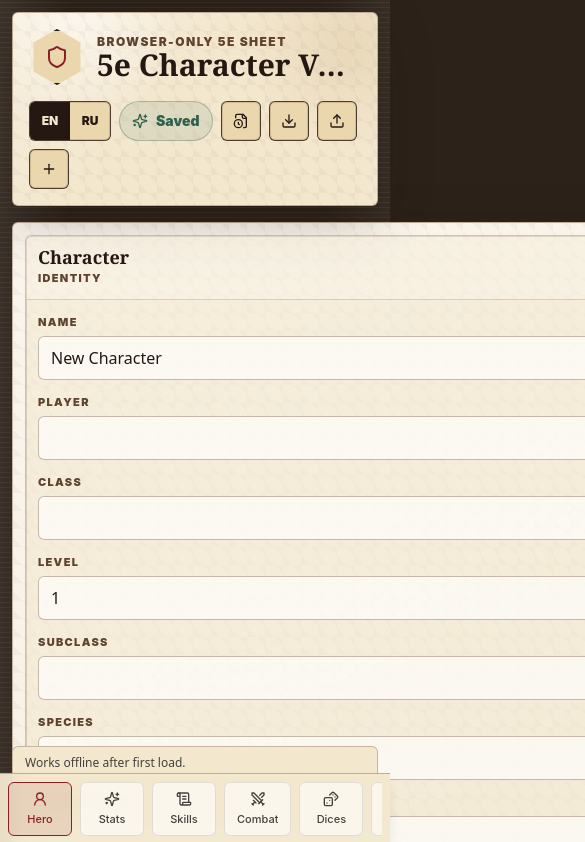
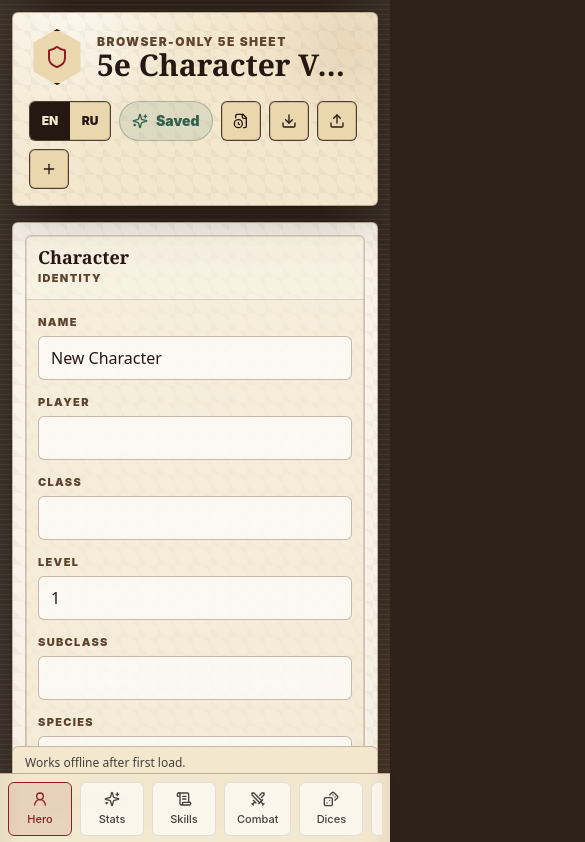
Before and after one commit to yudin-s/dnd-character-vault, a Next.js app in the folder dnd-character-vault/: page / in a window 390 px wide. Shown: the top 842 px of the page, 585 px wide, since content can reach past the window. Built offline with nearby package versions, Linux system fonts and the light colour scheme.

Commit message:
Fix mobile horizontal overflow

```diff
--- a/dnd-character-vault/app/globals.css
+++ b/dnd-character-vault/app/globals.css
@@ -11,13 +11,18 @@
 }
 
 html {
-  min-width: 320px;
+  width: 100%;
+  max-width: 100%;
+  overflow-x: hidden;
   background: #2c2219;
 }
 
 body {
+  width: 100%;
+  max-width: 100%;
   min-height: 100vh;
   margin: 0;
+  overflow-x: hidden;
   color: #251813;
   background:
     radial-gradient(circle at 18% 12%, rgba(140, 31, 36, 0.24), transparent 22rem),
--- a/dnd-character-vault/src/components/CharacterVault.jsx
+++ b/dnd-character-vault/src/components/CharacterVault.jsx
@@ -72,9 +72,9 @@
   }, []);
 
   return (
-    <main className="min-h-screen px-3 pb-28 pt-3 text-ink sm:px-5 sm:py-5 lg:px-7 lg:pb-6">
+    <main className="min-h-screen max-w-full overflow-x-hidden px-3 pb-28 pt-3 text-ink sm:px-5 sm:py-5 lg:px-7 lg:pb-6">
       <ServiceWorkerRegister />
-      <div className="mx-auto max-w-[1540px]">
+      <div className="mx-auto max-w-[1540px] min-w-0">
         <AppHeader
           status={t(`generic.status.${vault.statusKey || "saved"}`)}
           locale={locale}
@@ -100,39 +100,39 @@
           }}
         />
 
-        <div className="grid gap-4 xl:grid-cols-[minmax(0,1fr)_340px]">
-          <section className="paper-grain rounded-md border border-umber/35 p-3 shadow-sheet sm:p-4 lg:p-5">
-            <div className="grid gap-4">
-              <section id="identity" className="scroll-mt-4">
+        <div className="grid min-w-0 gap-4 xl:grid-cols-[minmax(0,1fr)_340px]">
+          <section className="paper-grain min-w-0 overflow-hidden rounded-md border border-umber/35 p-3 shadow-sheet sm:p-4 lg:p-5">
+            <div className="grid min-w-0 gap-4">
+              <section id="identity" className="min-w-0 scroll-mt-4">
                 <IdentityPanel character={vault.character} updatePath={vault.updatePath} t={t} />
               </section>
-              <div className="grid gap-4 2xl:grid-cols-[320px_minmax(0,1fr)_380px]">
-                <section id="abilities" className="scroll-mt-4">
+              <div className="grid min-w-0 gap-4 2xl:grid-cols-[320px_minmax(0,1fr)_380px]">
+                <section id="abilities" className="min-w-0 scroll-mt-4">
                   <AbilityPanel character={vault.character} updatePath={vault.updatePath} t={t} />
                 </section>
-                <section id="skills" className="scroll-mt-4">
+                <section id="skills" className="min-w-0 scroll-mt-4">
                   <SkillsPanel character={vault.character} updatePath={vault.updatePath} t={t} />
                 </section>
-                <section id="combat" className="scroll-mt-4">
+                <section id="combat" className="min-w-0 scroll-mt-4">
                   <CombatPanel character={vault.character} updatePath={vault.updatePath} t={t} />
                 </section>
               </div>
-              <div className="grid gap-4 2xl:grid-cols-2">
+              <div className="grid min-w-0 gap-4 2xl:grid-cols-2">
                 <AttacksPanel character={vault.character} updatePath={vault.updatePath} addItem={vault.addItem} removeItem={vault.removeItem} t={t} />
                 <ResourcesPanel character={vault.character} updatePath={vault.updatePath} addItem={vault.addItem} removeItem={vault.removeItem} t={t} />
               </div>
-              <section id="dices" className="scroll-mt-4">
+              <section id="dices" className="min-w-0 scroll-mt-4">
                 <DicePanel t={t} />
               </section>
-              <div className="grid gap-4 2xl:grid-cols-2">
-                <section id="inventory" className="scroll-mt-4">
+              <div className="grid min-w-0 gap-4 2xl:grid-cols-2">
+                <section id="inventory" className="min-w-0 scroll-mt-4">
                   <InventoryPanel character={vault.character} updatePath={vault.updatePath} t={t} />
                 </section>
-                <section id="spells" className="scroll-mt-4">
+                <section id="spells" className="min-w-0 scroll-mt-4">
                   <SpellsPanel character={vault.character} updatePath={vault.updatePath} addItem={vault.addItem} removeItem={vault.removeItem} t={t} />
                 </section>
               </div>
-              <section id="notes" className="scroll-mt-4">
+              <section id="notes" className="min-w-0 scroll-mt-4">
                 <NotesPanel character={vault.character} updatePath={vault.updatePath} t={t} />
               </section>
             </div>
--- a/dnd-character-vault/src/components/PwaInstallHint.jsx
+++ b/dnd-character-vault/src/components/PwaInstallHint.jsx
@@ -2,21 +2,21 @@
   if (isStandalone) return null;
 
   return (
-    <div className="fixed inset-x-0 bottom-16 z-30 px-3 pb-[env(safe-area-inset-bottom)] lg:hidden">
-      <div className="mx-auto flex max-w-md items-center justify-between gap-2 rounded-md border border-umber/30 bg-vellum px-3 py-2 text-xs text-stone-700">
+    <div className="fixed inset-x-0 bottom-16 z-30 max-w-full overflow-hidden px-3 pb-[env(safe-area-inset-bottom)] lg:hidden">
+      <div className="mx-auto flex max-w-md min-w-0 items-center justify-between gap-2 rounded-md border border-umber/30 bg-vellum px-3 py-2 text-xs text-stone-700">
         {canInstall ? (
           <>
-            <span>{t("pwa.installPrompt")}</span>
+            <span className="min-w-0">{t("pwa.installPrompt")}</span>
             <button
               type="button"
               onClick={onInstall}
-              className="rounded-md border border-oxblood/40 bg-oxblood px-2.5 py-1 text-[11px] font-ui font-semibold uppercase tracking-wide text-parchment transition hover:bg-oxblood/90"
+              className="shrink-0 rounded-md border border-oxblood/40 bg-oxblood px-2.5 py-1 text-[11px] font-ui font-semibold uppercase tracking-wide text-parchment transition hover:bg-oxblood/90"
             >
               {t("pwa.installButton")}
             </button>
           </>
         ) : (
-          <span>{t("pwa.offlineHint")}</span>
+          <span className="min-w-0">{t("pwa.offlineHint")}</span>
         )}
       </div>
     </div>
--- a/dnd-character-vault/src/components/form/Panel.jsx
+++ b/dnd-character-vault/src/components/form/Panel.jsx
@@ -9,11 +9,11 @@
 }) {
   return (
     <section
-      className={`fantasy-frame rounded-md border border-umber/25 bg-vellum/55 text-ink shadow-insetLine ${className}`.trim()}
+      className={`fantasy-frame min-w-0 max-w-full rounded-md border border-umber/25 bg-vellum/55 text-ink shadow-insetLine ${className}`.trim()}
     >
       <div className="border-b border-umber/20 bg-white/20 px-3 py-3 sm:px-4">
         <div className="flex flex-wrap items-center justify-between gap-2">
-          <div>
+          <div className="min-w-0">
             <h2 className="font-display text-lg font-bold leading-none text-ink">
               {title}
             </h2>
--- a/dnd-character-vault/src/components/history/HistoryPanel.jsx
+++ b/dnd-character-vault/src/components/history/HistoryPanel.jsx
@@ -3,13 +3,13 @@
 
 export default function HistoryPanel({ history, status, restoreSnapshot, clearLocal, t }) {
   return (
-    <aside className="paper-grain rounded-md border border-umber/35 p-4 shadow-sheet xl:sticky xl:top-4 xl:max-h-[calc(100vh-2rem)] xl:overflow-hidden">
+    <aside className="paper-grain min-w-0 max-w-full overflow-hidden rounded-md border border-umber/35 p-4 shadow-sheet xl:sticky xl:top-4 xl:max-h-[calc(100vh-2rem)]">
       <div className="flex items-start justify-between gap-3 border-b border-umber/20 pb-3">
-        <div>
+        <div className="min-w-0">
           <p className="font-ui text-xs font-black uppercase tracking-[0.12em] text-umber">{t("history.localOnly")}</p>
           <h2 className="font-display text-2xl font-bold leading-none">{t("history.title")}</h2>
         </div>
-        <span className="rounded-full border border-laurel/30 bg-laurel/10 px-3 py-1 font-ui text-xs font-black text-laurel">{status}</span>
+        <span className="max-w-28 shrink-0 truncate rounded-full border border-laurel/30 bg-laurel/10 px-3 py-1 font-ui text-xs font-black text-laurel">{status}</span>
       </div>
 
       <div className="scrollbar-thin mt-3 grid gap-2 xl:max-h-[calc(100vh-10rem)] xl:overflow-y-auto xl:pr-1">
--- a/dnd-character-vault/src/components/sheet/MobileQuickNav.jsx
+++ b/dnd-character-vault/src/components/sheet/MobileQuickNav.jsx
@@ -8,10 +8,10 @@
 
   return (
     <nav
-      className="lg:hidden fixed inset-x-0 bottom-0 z-40 border-t border-umber/35 bg-vellum/95 px-2 pb-[env(safe-area-inset-bottom)] pt-2 shadow-lg backdrop-blur"
+      className="fixed inset-x-0 bottom-0 z-40 max-w-full overflow-hidden border-t border-umber/35 bg-vellum/95 px-2 pb-[env(safe-area-inset-bottom)] pt-2 shadow-lg backdrop-blur lg:hidden"
       aria-label={label}
     >
-      <ul className="flex min-w-full gap-2 overflow-x-auto whitespace-nowrap pb-2">
+      <ul className="scrollbar-thin flex w-full min-w-0 max-w-full gap-2 overflow-x-auto overscroll-x-contain whitespace-nowrap pb-2">
         {sections.map((section) => {
           if (!section) return null;
           const isActive = section.id === activeSection;
--- a/dnd-character-vault/src/components/sheet/SkillsPanel.jsx
+++ b/dnd-character-vault/src/components/sheet/SkillsPanel.jsx
@@ -12,7 +12,7 @@
     >
       <div className="grid gap-1">
         {SKILLS.map((skill) => (
-          <div key={skill.key} className="grid grid-cols-[26px_minmax(0,1fr)_116px_44px] items-center gap-2 border-b border-umber/15 py-1.5 last:border-b-0">
+          <div key={skill.key} className="grid min-w-0 grid-cols-[26px_minmax(0,1fr)_minmax(0,116px)_44px] items-center gap-2 border-b border-umber/15 py-1.5 last:border-b-0">
             <Field
               type="checkbox"
               label={t(`skill.${skill.key}`)}
--- a/dnd-character-vault/src/components/sheet/SpellsPanel.jsx
+++ b/dnd-character-vault/src/components/sheet/SpellsPanel.jsx
@@ -28,7 +28,7 @@
         <Field label={t("panel.spells.attack")} value={spells.attackBonus} onChange={(value) => updatePath("spells.attackBonus", value)} />
         <Field label={t("panel.spells.focus")} value={spells.focus} onChange={(value) => updatePath("spells.focus", value)} />
       </div>
-      <div className="scrollbar-thin mt-3 grid grid-flow-col auto-cols-[72px] gap-2 overflow-x-auto pb-1">
+      <div className="scrollbar-thin mt-3 grid max-w-full min-w-0 grid-flow-col auto-cols-[72px] gap-2 overflow-x-auto pb-1">
         {SPELL_LEVELS.filter((level) => level > 0).map((level) => (
           <div key={level} className="rounded-md border border-umber/25 bg-white/20 p-2">
             <div className="font-ui text-[11px] font-black uppercase tracking-[0.12em] text-umber">L{level}</div>
```
Also changed, not shown: dnd-character-vault/src/components/dice/DicePanel.jsx (+4 -4 lines), dnd-character-vault/src/components/form/SegmentedToggle.jsx (+5 -5 lines), dnd-character-vault/src/components/sheet/AppHeader.jsx (+4 -4 lines).
